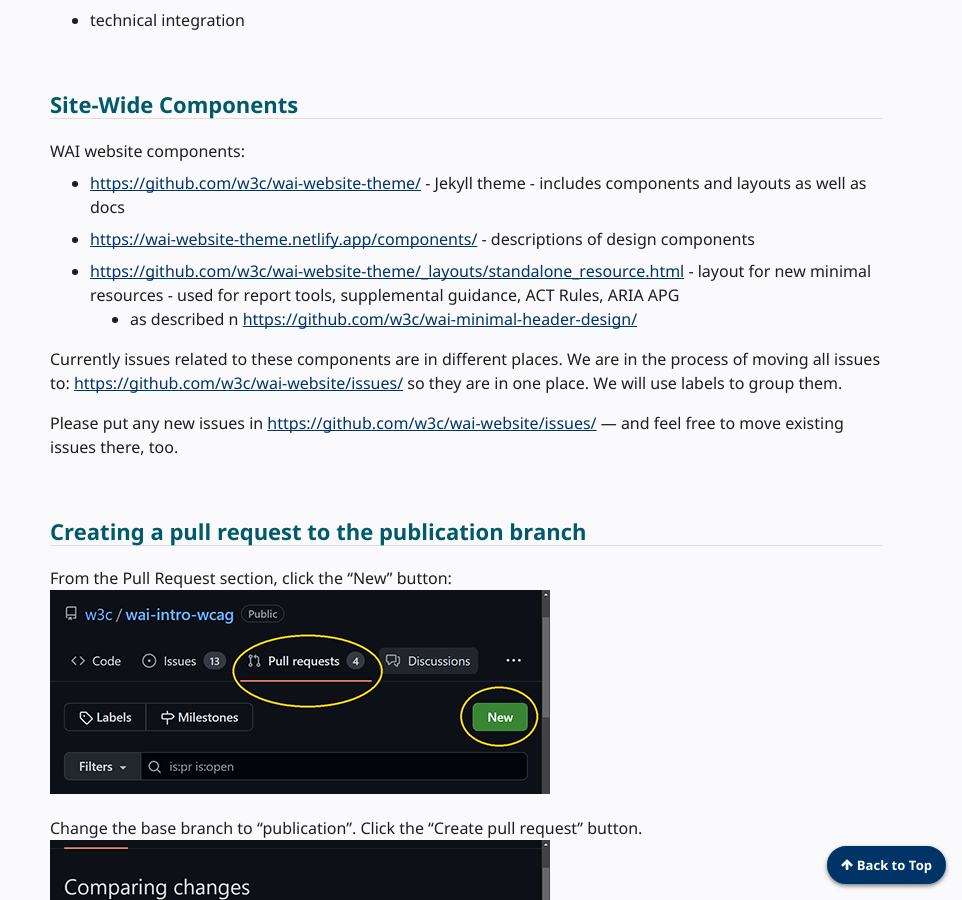
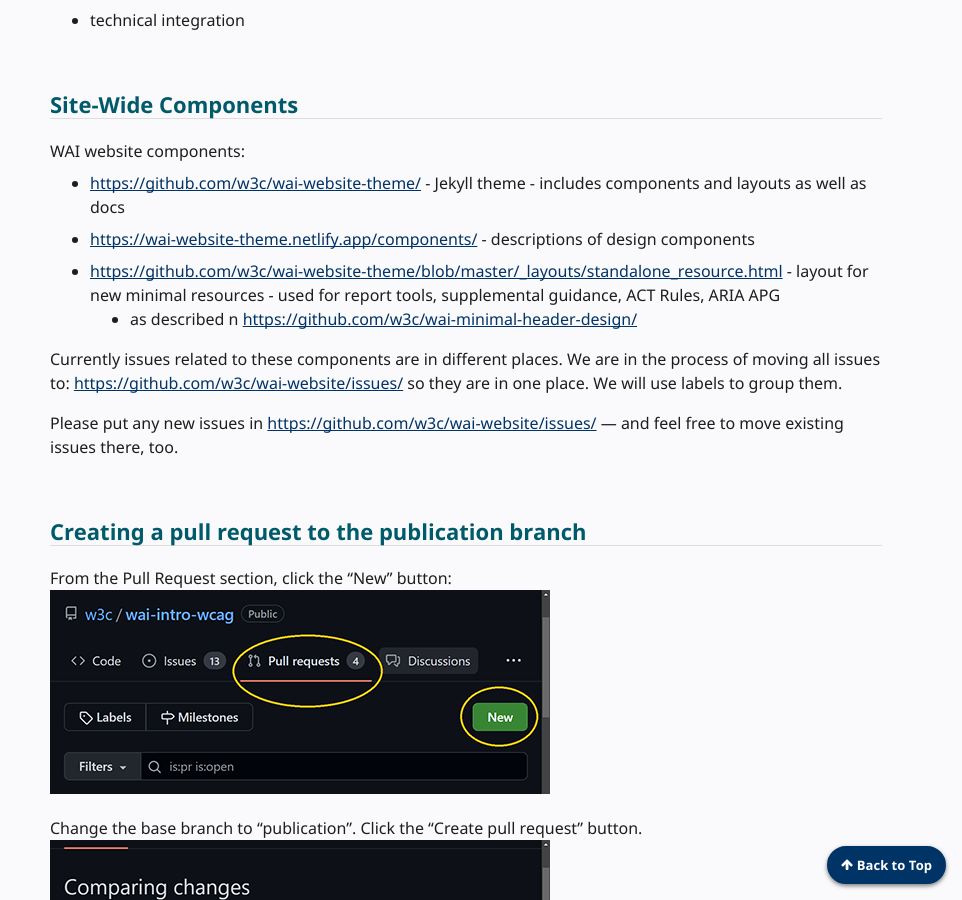
Before and after one commit to w3c/wai-website-theme, a Jekyll site: the page built from content/workflow.md, in a window 1280 px wide and 900 px high, scrolled down 2863 px. Shown: the whole window, without its empty margins (318-1280 px from the left). Built offline with Jekyll 4.4.1, drawn with Linux system fonts in a browser that asks for light colours; cached includes are drawn as plain includes; comment, search, counter and statistics services are not loaded; some of the changed lines change nothing that is shown.

Commit message:
fix link

```diff
--- a/content/workflow.md
+++ b/content/workflow.md
@@ -82,7 +82,7 @@
 
 * [https://github.com/w3c/wai-website-theme/](https://github.com/w3c/wai-website-theme/) - Jekyll theme - includes components and layouts as well as docs
 * [https://wai-website-theme.netlify.app/components/](https://wai-website-theme.netlify.app/components/) - descriptions of design components
-* [https://github.com/w3c/wai-website-theme/_layouts/standalone_resource.html](https://github.com/w3c/wai-website-theme/_layouts/standalone_resource.html) - layout for new minimal resources - used for report tools, supplemental guidance, ACT Rules, ARIA APG
+* [https://github.com/w3c/wai-website-theme/blob/master/_layouts/standalone_resource.html](https://github.com/w3c/wai-website-theme/blob/master/_layouts/standalone_resource.html) - layout for new minimal resources - used for report tools, supplemental guidance, ACT Rules, ARIA APG
   * as described n [https://github.com/w3c/wai-minimal-header-design/](https://github.com/w3c/wai-minimal-header-design/)
 
 Currently issues related to these components are in different places. We are in the process of moving all issues to: [https://github.com/w3c/wai-website/issues/](https://github.com/w3c/wai-website/issues/) so they are in one place. We will use labels to group them.
```
